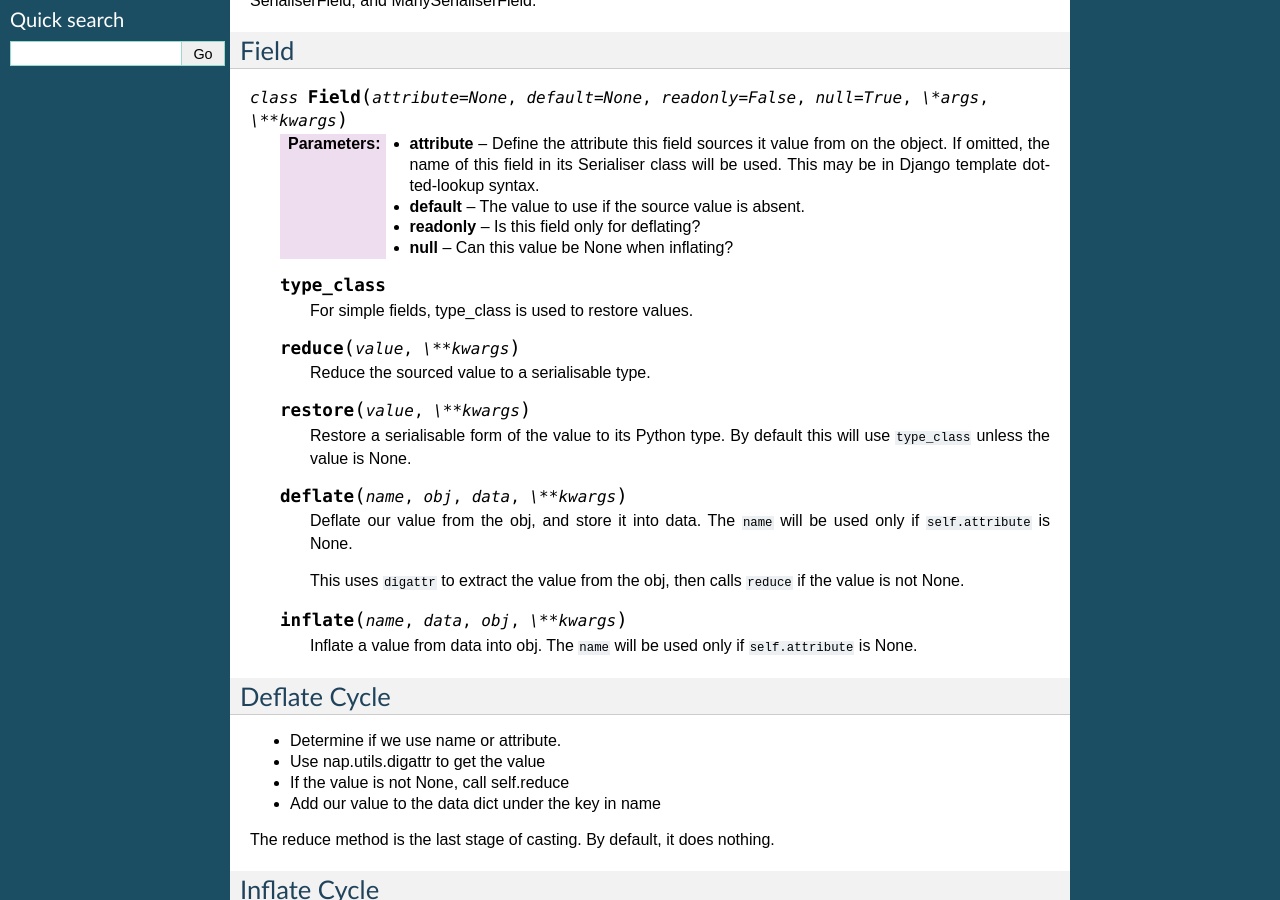
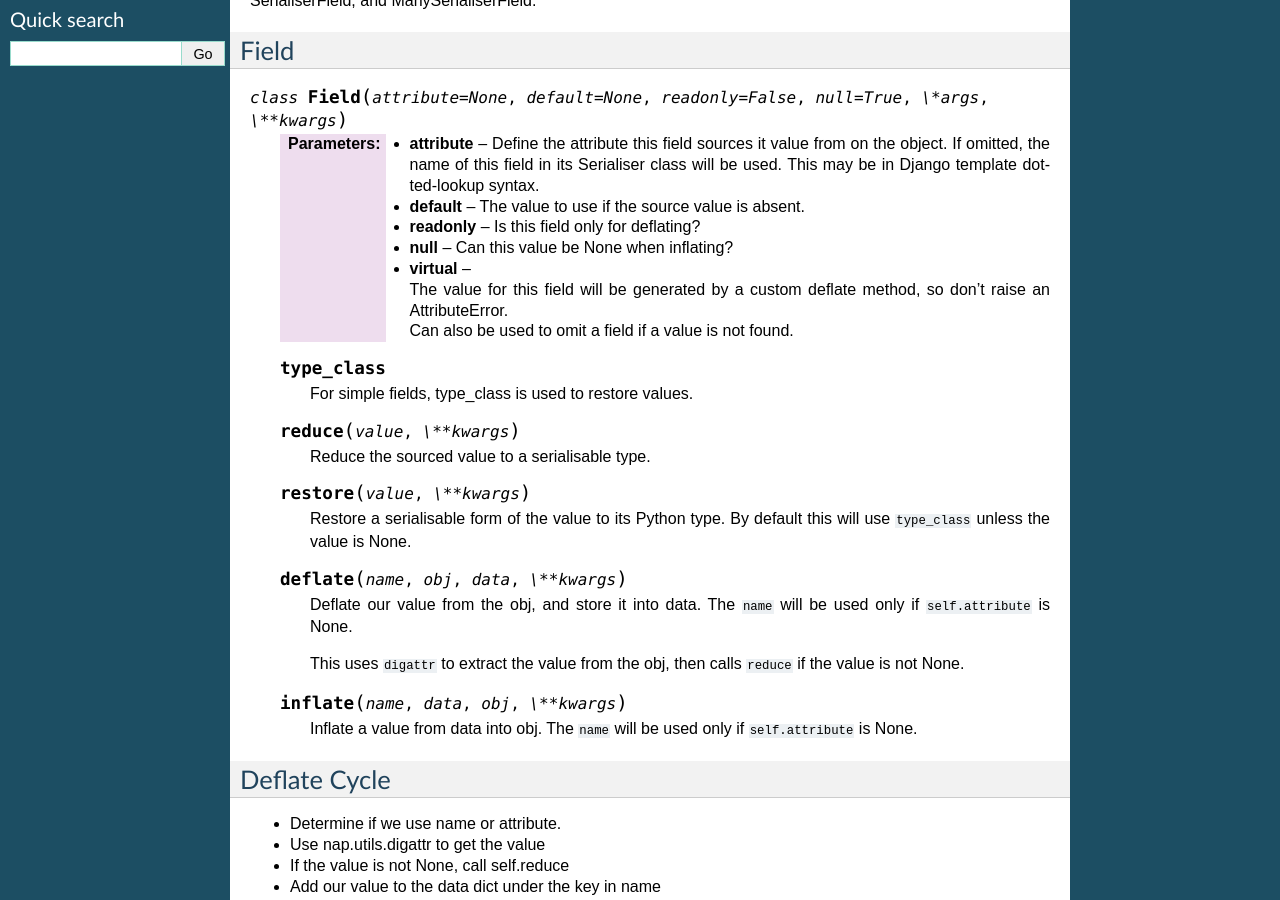
Before and after one commit to funkybob/django-nap, a Sphinx documentation site: the page built from docs/fields.rst, in a window 1280 px wide and 900 px high, scrolled down 435 px. Built offline with Sphinx 7.4.7, drawn with Linux system fonts in a browser that asks for light colours.

Commit message:
Update documentation

```diff
--- a/docs/fields.rst
+++ b/docs/fields.rst
@@ -30,6 +30,10 @@ Field
    :param default: The value to use if the source value is absent.
    :param readonly: Is this field only for deflating?
    :param null: Can this value be None when inflating?
+   :param virtual: The value for this field will be generated by a custom
+                   deflate method, so don't raise an AttributeError.
+
+                   Can also be used to omit a field if a value is not found.
 
    .. attribute:: type_class
 
```
